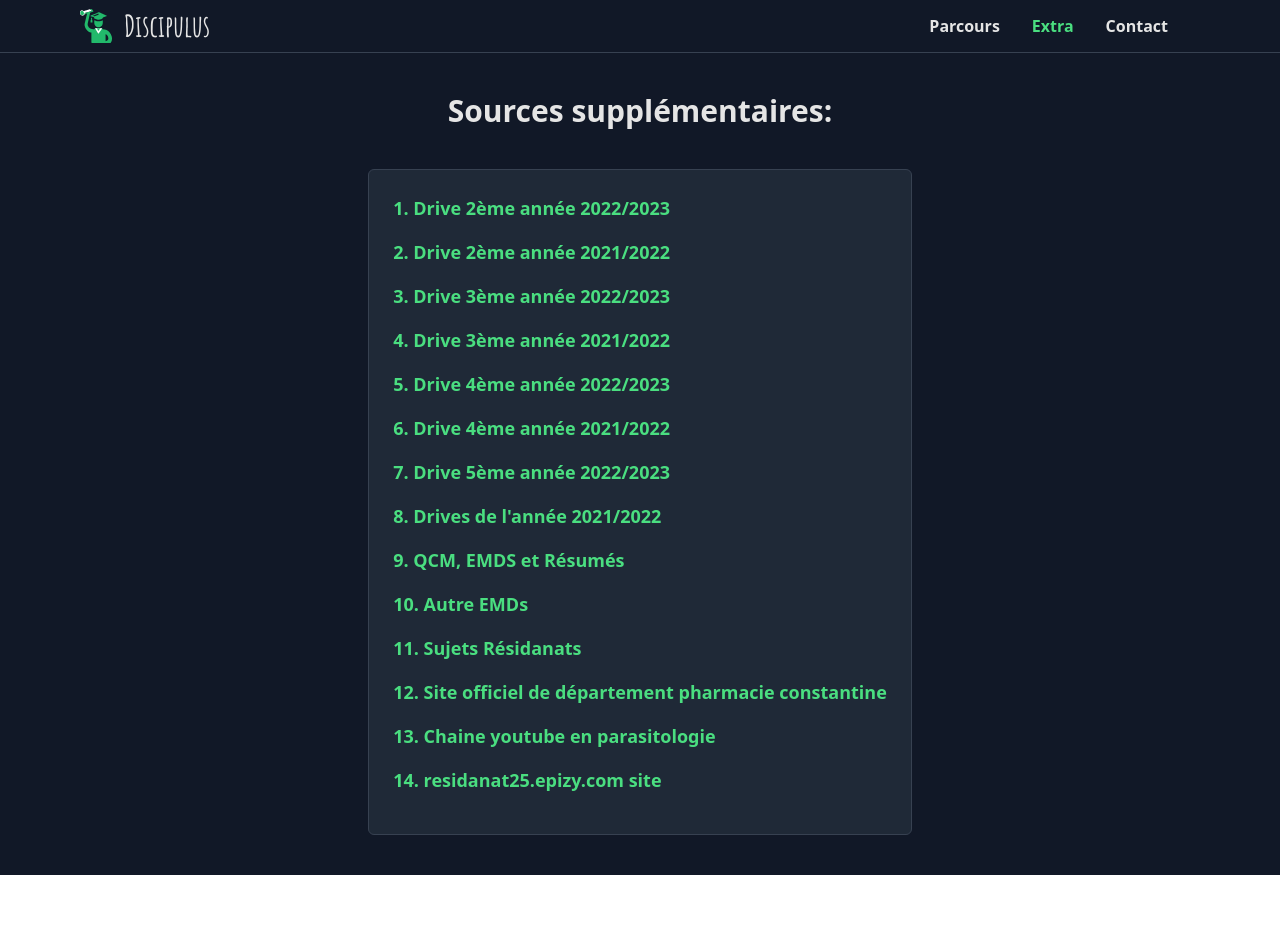
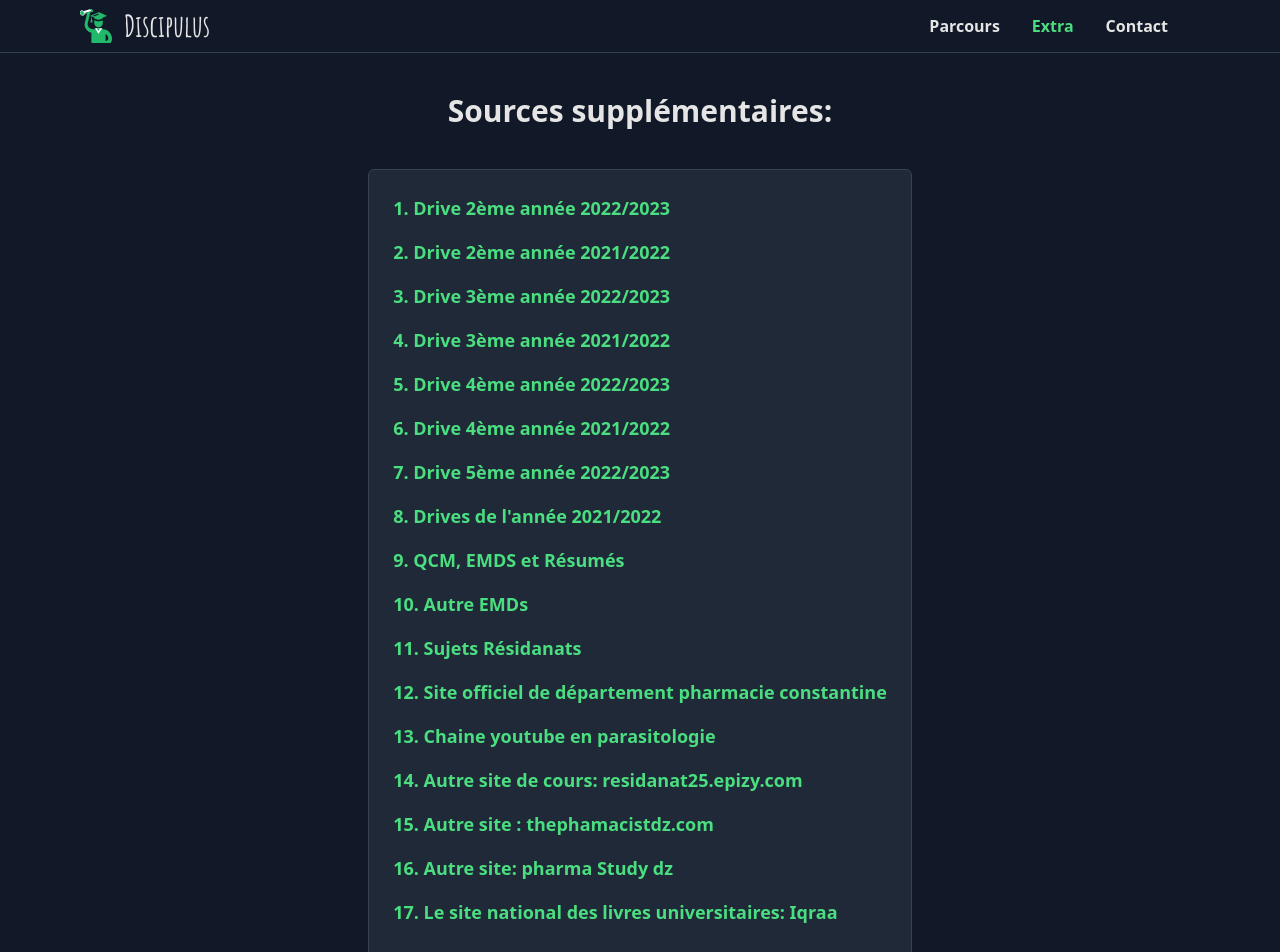
Before and after one commit to Abdelkrim-Saouchi/Residanat-site, a React (Vite) app: page /extra in a window 1280 px wide. Shown: the top 952 px of the page. Before the commit the page ends 875 px from the top, so only its background shows below. Built offline with nearby package versions, Linux system fonts and the light colour scheme.

Commit message:
Update content

```diff
--- a/src/data/extra.js
+++ b/src/data/extra.js
@@ -53,8 +53,20 @@ export const extra = {
       path: "https://www.youtube.com/playlist?list=PLsjxu-h3dab1dIQJZNmjdHZG79f1kONRw",
     },
     {
-      label: "14. residanat25.epizy.com site",
+      label: "14. Autre site de cours: residanat25.epizy.com ",
       path: "https://www.residanat25.epizy.com/",
+    },
+    {
+      label: "15. Autre site : thephamacistdz.com",
+      path: "https://thephamacistdz.com/",
+    },
+    {
+      label: "16. Autre site: pharma Study dz",
+      path: "https://sites.google.com/view/pharmastudy-dz/",
+    },
+    {
+      label: "17. Le site national des livres universitaires: Iqraa",
+      path: "https://st.iqraa.opu.dz/",
     },
   ],
 };
```
